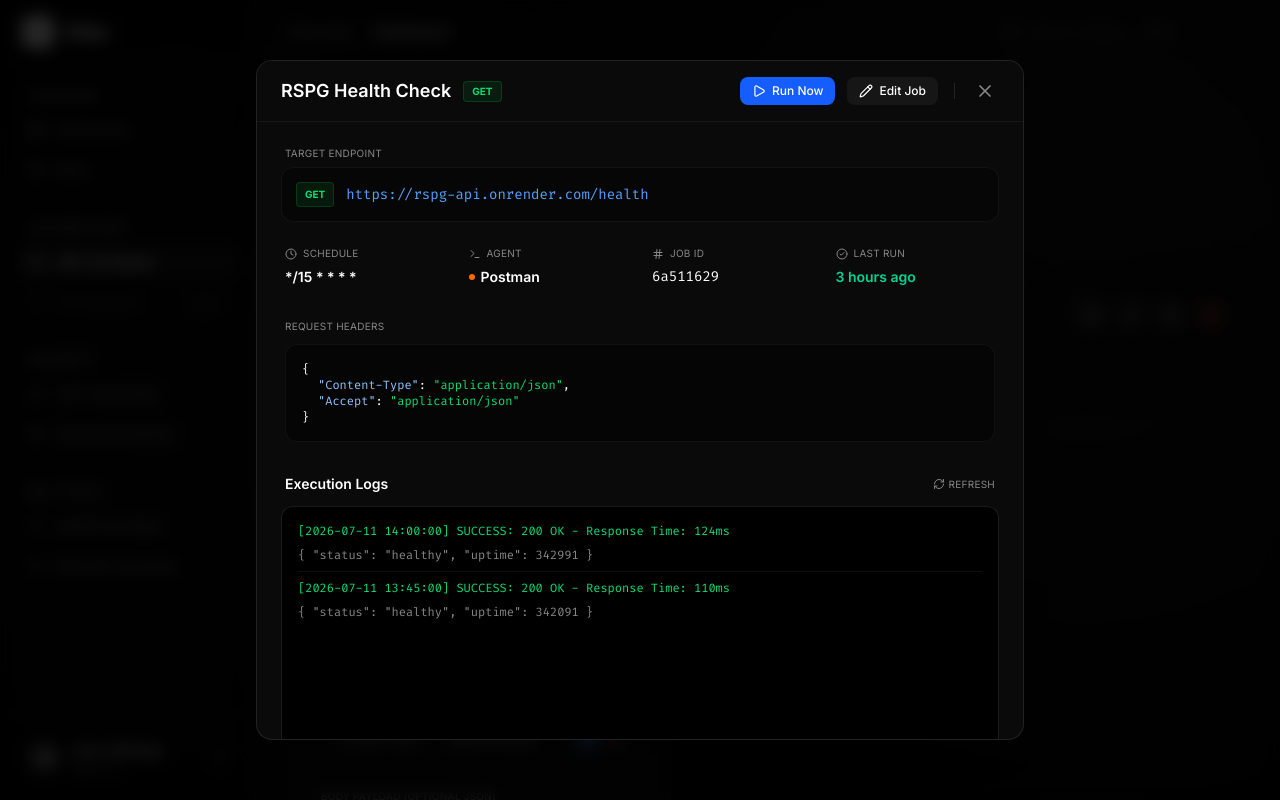
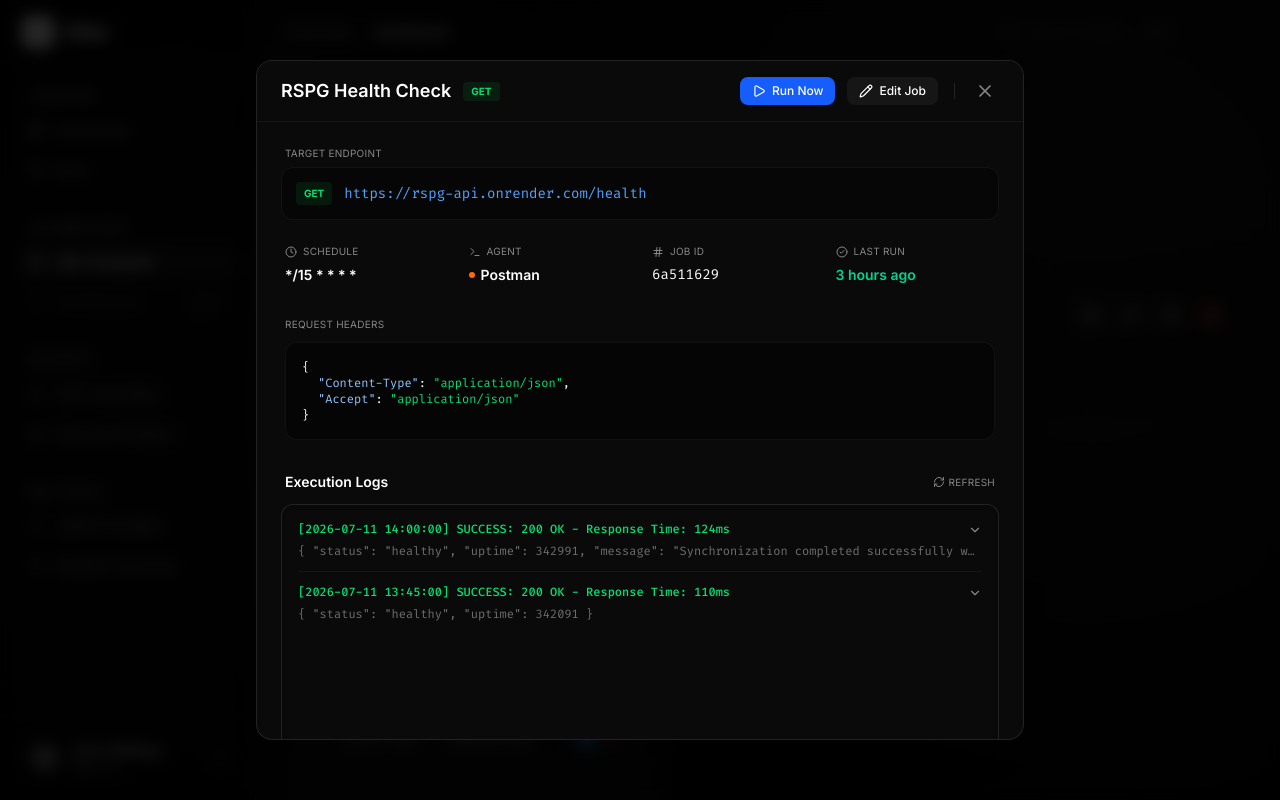
Before and after one commit to YashashavGoyal/chronyd, a Next.js app: page /dashboard/chronyd in a window 1280 px wide. Both pictures are taken after a click on the button 1091 px from the left and 315 px from the top of the page. Built offline with nearby package versions, Linux system fonts and the light colour scheme.

Commit message:
add: new methods; improve logs - show headers, req, res body; decide body payload

```diff
--- a/app/dashboard/chronyd/page.tsx
+++ b/app/dashboard/chronyd/page.tsx
@@ -102,6 +102,104 @@ const CustomSelect = ({
   );
 };
 
+const LogItem = ({
+  timestamp,
+  status,
+  time,
+  requestBody,
+  responseBody,
+  requestHeaders,
+  responseHeaders,
+  isSuccess
+}: {
+  timestamp: string,
+  status: string,
+  time: string,
+  requestBody: string,
+  responseBody: string,
+  requestHeaders?: string,
+  responseHeaders?: string,
+  isSuccess: boolean
+}) => {
+  const [expanded, setExpanded] = useState(false);
+  const [showHeaders, setShowHeaders] = useState(false);
+
+  return (
+    <div className="border-b border-white/5 last:border-0 pb-3 mb-3 last:pb-0 last:mb-0">
+      <div
+        className="cursor-pointer flex flex-col gap-1.5 group"
+        onClick={() => setExpanded(!expanded)}
+      >
+        <div className="flex items-start justify-between gap-2">
+            <div className={`${isSuccess ? 'text-green-400' : 'text-red-400'} font-medium`}>
+              [{timestamp}] {isSuccess ? 'SUCCESS' : 'ERROR'}: {status} - Response Time: {time}
+            </div>
+            <svg xmlns="http://www.w3.org/2000/svg" width="14" height="14" viewBox="0 0 24 24" fill="none" stroke="currentColor" strokeWidth="2" strokeLinecap="round" strokeLinejoin="round" className={`text-muted shrink-0 mt-0.5 transition-transform ${expanded ? 'rotate-180' : ''}`}><path d="m6 9 6 6 6-6"/></svg>
+        </div>
+
+        {!expanded ? (
+           <div className="text-muted truncate opacity-80 group-hover:opacity-100 transition-opacity">{responseBody}</div>
+        ) : (
+           <div className="mt-2 space-y-3 cursor-text" onClick={e => e.stopPropagation()}>
+
+              <div className="flex justify-end">
+                 <button
+                   onClick={(e) => { e.stopPropagation(); setShowHeaders(!showHeaders); }}
+                   className="text-[10px] bg-white/5 hover:bg-white/10 border border-white/10 text-muted hover:text-white px-2.5 py-1 rounded-md transition-colors"
+                 >
+                   {showHeaders ? 'Hide Headers' : 'Show Headers'}
+                 </button>
+              </div>
+
+              {showHeaders && (
+                <div className="grid grid-cols-1 sm:grid-cols-2 gap-3 animate-in fade-in zoom-in-95 duration-200">
+                  <div>
+                      <div className="text-[10px] text-muted/70 mb-1 uppercase tracking-wider font-sans">Request Headers</div>
+                      <div className="bg-black/50 border border-white/5 p-2.5 rounded-lg overflow-x-auto custom-scrollbar">
+                        <pre className="text-purple-300/90 text-[10px]">{requestHeaders || "{}"}</pre>
+                      </div>
+                  </div>
+                  <div>
+                      <div className="text-[10px] text-muted/70 mb-1 uppercase tracking-wider font-sans">Response Headers</div>
+                      <div className="bg-black/50 border border-white/5 p-2.5 rounded-lg overflow-x-auto custom-scrollbar">
+                        <pre className="text-emerald-300/90 text-[10px]">{responseHeaders || "{}"}</pre>
+                      </div>
+                  </div>
+                </div>
+              )}
+
+              <div>
+                  <div className="text-[10px] text-muted/70 mb-1 uppercase tracking-wider font-sans">Request Body</div>
+                  <div className="bg-black/50 border border-white/5 p-2.5 rounded-lg overflow-x-auto custom-scrollbar">
+                    <pre className="text-blue-300/90">{requestBody || "Empty body"}</pre>
+                  </div>
+              </div>
+              <div>
+                  <div className="text-[10px] text-muted/70 mb-1 uppercase tracking-wider font-sans">Response Body</div>
+                  <div className="bg-black/50 border border-white/5 p-2.5 rounded-lg overflow-x-auto custom-scrollbar">
+                    <pre className="text-muted whitespace-pre-wrap break-all">{responseBody}</pre>
+                  </div>
+              </div>
+           </div>
+        )}
+      </div>
+    </div>
+  );
+};
+
+const getMethodStyle = (method: string) => {
+  switch(method) {
+    case 'GET': return 'bg-green-500/10 border-green-500/20 text-green-400';
+    case 'POST': return 'bg-blue-500/10 border-blue-500/20 text-blue-400';
+    case 'DELETE': return 'bg-red-500/10 border-red-500/20 text-red-400';
+    case 'PUT':
+    case 'PATCH': return 'bg-purple-500/10 border-purple-500/20 text-purple-400';
+    case 'HEAD':
+    case 'OPTIONS': return 'bg-yellow-500/10 border-yellow-500/20 text-yellow-400';
+    default: return 'bg-neutral-500/10 border-neutral-500/20 text-neutral-400';
+  }
+};
+
 export default function ChronydPage() {
   const [jobs, setJobs] = useState<Job[]>(initialJobs);
 
@@ -125,6 +223,7 @@ export default function ChronydPage() {
   const [detailedJob, setDetailedJob] = useState<Job | null>(null);
   const [jobToDelete, setJobToDelete] = useState<Job | null>(null);
   const [isModalEditing, setIsModalEditing] = useState(false);
+  const [manualBodyEnabled, setManualBodyEnabled] = useState(false);
 
   // Handlers
   const handleHeaderModeSwitch = (mode: "kv" | "json") => {
@@ -179,6 +278,7 @@ export default function ChronydPage() {
     setHeaderMode("kv");
     setHeadersKV([{ id: Date.now().toString(), key: "Content-Type", value: "application/json", enabled: true }]);
     setHeadersJSON("");
+    setManualBodyEnabled(false);
   };
 
   const handleEdit = (job: Job) => {
@@ -192,11 +292,16 @@ export default function ChronydPage() {
     setHeaderMode(job.headerMode);
     setHeadersKV(job.headersKV);
     setHeadersJSON(job.headersJSON);
+    setManualBodyEnabled(!!job.payload);
   };
 
   const handleSubmit = (e: React.FormEvent, isEdit: boolean) => {
     e.preventDefault();
     if (!name || !url) return;
+
+    // Reset payload to empty if method doesn't support it or if it was not manually enabled
+    const finalPayload = method === "HEAD" ? "" :
+                         (["GET", "DELETE", "OPTIONS"].includes(method) && !manualBodyEnabled) ? "" : payload;
 
     const newJob: Job = {
       id: isEdit && editingId ? editingId : Math.random().toString(36).substr(2, 8),
@@ -205,7 +310,7 @@ export default function ChronydPage() {
       method,
       url,
       cron,
-      payload,
+      payload: finalPayload,
       status: "Active",
       headerMode,
       headersKV,
@@ -266,7 +371,7 @@ export default function ChronydPage() {
                   label="Method"
                   value={method}
                   onChange={setMethod}
-                  options={["GET", "POST", "PUT", "PATCH", "DELETE"]}
+                  options={["GET", "POST", "PUT", "PATCH", "DELETE", "HEAD", "OPTIONS"]}
               />
           </div>
       </div>
@@ -326,11 +431,26 @@ export default function ChronydPage() {
           )}
       </div>
 
-      {/* Payload */}
-      <div className="pt-2">
-          <label className="block text-[9px] sm:text-[10px] font-medium text-muted mb-1 sm:mb-1.5 uppercase tracking-wide">Body Payload (Optional JSON)</label>
-          <textarea rows={3} value={payload} onChange={e => setPayload(e.target.value)} placeholder='{"action": "sync", "force": true}' className="input-field w-full rounded-xl px-2.5 py-2 sm:px-3 sm:py-2.5 text-xs sm:text-sm text-white font-mono placeholder:text-muted/50 resize-none custom-scrollbar"></textarea>
-      </div>
+      {/* Payload Section */}
+      {method !== "HEAD" && (
+        <div className="pt-2 animate-in fade-in slide-in-from-top-2 duration-200">
+          {(["POST", "PUT", "PATCH"].includes(method) || manualBodyEnabled) ? (
+            <>
+              <div className="flex items-center justify-between mb-1 sm:mb-1.5">
+                  <label className="block text-[9px] sm:text-[10px] font-medium text-muted uppercase tracking-wide">Body Payload (Optional JSON)</label>
+                  {["GET", "DELETE", "OPTIONS"].includes(method) && (
+                      <button type="button" onClick={() => { setManualBodyEnabled(false); setPayload(""); }} className="text-[9px] text-red-400 hover:text-red-300">Remove Body</button>
+                  )}
+              </div>
+              <textarea rows={3} value={payload} onChange={e => setPayload(e.target.value)} placeholder='{"action": "sync", "force": true}' className="input-field w-full rounded-xl px-2.5 py-2 sm:px-3 sm:py-2.5 text-xs sm:text-sm text-white font-mono placeholder:text-muted/50 resize-none custom-scrollbar"></textarea>
+            </>
+          ) : (
+             <button type="button" onClick={() => setManualBodyEnabled(true)} className="w-full py-2 border border-dashed border-white/10 rounded-xl text-[10px] sm:text-xs text-muted hover:text-white hover:border-white/30 transition-colors">
+                 + Add Body Payload
+             </button>
+          )}
+        </div>
+      )}
 
       {/* Submit Footer */}
       <div className="pt-3 sm:pt-4 border-t border-white/5">
@@ -389,11 +509,7 @@ export default function ChronydPage() {
                         <div className="flex items-center gap-2 sm:gap-3 mb-2">
                           <div className={`w-2 h-2 rounded-full shrink-0 ${job.status === 'Active' ? 'bg-orange-500 animate-pulse' : 'bg-neutral-500'}`}></div>
                           <h3 className="text-lg font-bold text-white tracking-tight">{job.name}</h3>
-                          <span className={`px-2 py-0.5 rounded text-[10px] font-bold shrink-0 ${job.method === 'GET' ? 'bg-green-500/10 border border-green-500/20 text-green-400' :
-                            job.method === 'POST' ? 'bg-blue-500/10 border border-blue-500/20 text-blue-400' :
-                              job.method === 'DELETE' ? 'bg-red-500/10 border border-red-500/20 text-red-400' :
-                                'bg-purple-500/10 border border-purple-500/20 text-purple-400'
-                            }`}>{job.method}</span>
+                          <span className={`px-2 py-0.5 rounded text-[10px] font-bold shrink-0 ${getMethodStyle(job.method)}`}>{job.method}</span>
                           <span className={`px-2 py-0.5 rounded-full text-[10px] font-semibold shrink-0 ${job.status === 'Active' ? 'bg-emerald-500/10 text-emerald-400' : 'bg-neutral-500/10 text-neutral-400'}`}>
                             {job.status}
                           </span>
@@ -442,11 +558,7 @@ export default function ChronydPage() {
                   {isModalEditing ? 'Edit Job: ' : ''}<span className={isModalEditing ? 'text-white/80' : ''}>{detailedJob.name}</span>
                 </h2>
                 {!isModalEditing && (
-                  <span className={`w-max px-2 py-0.5 rounded text-[10px] font-bold shrink-0 ${detailedJob.method === 'GET' ? 'bg-green-500/10 border border-green-500/20 text-green-400' :
-                    detailedJob.method === 'POST' ? 'bg-blue-500/10 border border-blue-500/20 text-blue-400' :
-                      detailedJob.method === 'DELETE' ? 'bg-red-500/10 border border-red-500/20 text-red-400' :
-                        'bg-purple-500/10 border border-purple-500/20 text-purple-400'
-                    }`}>{detailedJob.method}</span>
+                  <span className={`w-max px-2 py-0.5 rounded text-[10px] font-bold shrink-0 ${getMethodStyle(detailedJob.method)}`}>{detailedJob.method}</span>
                 )}
               </div>
               <div className="flex items-center gap-1.5 sm:gap-3 shrink-0 pt-0.5 sm:pt-0">
@@ -485,11 +597,7 @@ export default function ChronydPage() {
                   <div className="mb-6">
                     <p className="text-[10px] text-muted mb-1.5 uppercase tracking-wide pl-1">Target Endpoint</p>
                     <div className="flex items-center gap-3 bg-black/40 border border-white/5 p-3.5 rounded-xl">
-                      <span className={`px-2 py-1 rounded text-[10px] font-bold shrink-0 ${detailedJob.method === 'GET' ? 'bg-green-500/10 border border-green-500/20 text-green-400' :
-                        detailedJob.method === 'POST' ? 'bg-blue-500/10 border border-blue-500/20 text-blue-400' :
-                          detailedJob.method === 'DELETE' ? 'bg-red-500/10 border border-red-500/20 text-red-400' :
-                            'bg-purple-500/10 border border-purple-500/20 text-purple-400'
-                        }`}>{detailedJob.method}</span>
+                      <span className={`px-2 py-1 rounded text-[10px] font-bold shrink-0 ${getMethodStyle(detailedJob.method)}`}>{detailedJob.method}</span>
                       <a href={detailedJob.url} target="_blank" rel="noreferrer" className="font-mono text-sm text-blue-400 hover:text-blue-300 truncate block">{detailedJob.url}</a>
                     </div>
                   </div>
@@ -550,17 +658,28 @@ export default function ChronydPage() {
                         <RefreshCw className="w-3 h-3" /> Refresh
                       </button>
                     </div>
-                    <div className="bg-black border border-white/10 rounded-xl p-4 h-64 overflow-y-auto font-mono text-xs space-y-2 custom-scrollbar">
+                    <div className="bg-[#0a0a0a] border border-white/10 rounded-xl p-4 h-[280px] overflow-y-auto font-mono text-xs custom-scrollbar shadow-inner">
                       {detailedJob.lastRun !== 'Never' ? (
                         <>
-                          <div className="text-green-400">[2026-07-11 14:00:00] SUCCESS: 200 OK - Response Time: 124ms</div>
-                          <div className="text-muted">{`{ "status": "healthy", "uptime": 342991 }`}</div>
-                          <div className="border-b border-white/5 my-2"></div>
-                          <div className="text-green-400">[2026-07-11 13:45:00] SUCCESS: 200 OK - Response Time: 110ms</div>
-                          <div className="text-muted">{`{ "status": "healthy", "uptime": 342091 }`}</div>
+                          <LogItem
+                            timestamp="2026-07-11 14:00:00"
+                            status="200 OK"
+                            time="124ms"
+                            isSuccess={true}
+                            requestBody={detailedJob.payload || "{\n  \"action\": \"sync\"\n}"}
+                            responseBody={`{\n  "status": "healthy",\n  "uptime": 342991,\n  "message": "Synchronization completed successfully without any errors."\n}`}
+                          />
+                          <LogItem
+                            timestamp="2026-07-11 13:45:00"
+                            status="200 OK"
+                            time="110ms"
+                            isSuccess={true}
+                            requestBody={detailedJob.payload || "{\n  \"action\": \"sync\"\n}"}
+                            responseBody={`{\n  "status": "healthy",\n  "uptime": 342091\n}`}
+                          />
                         </>
                       ) : (
-                        <div className="text-muted opacity-50 italic">Waiting for first execution...</div>
+                        <div className="text-muted opacity-50 italic flex items-center justify-center h-full">Waiting for first execution...</div>
                       )}
                     </div>
                   </div>
```
